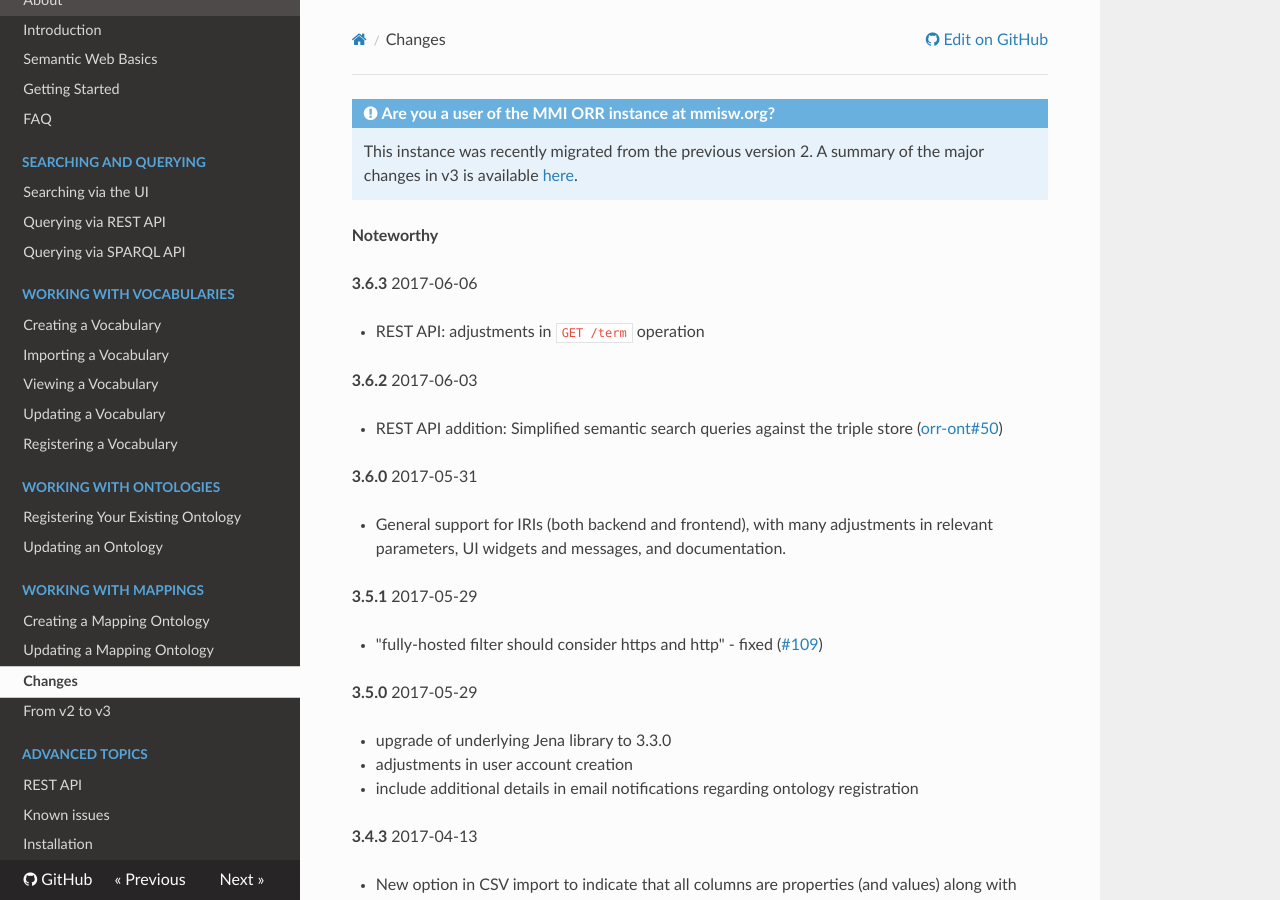
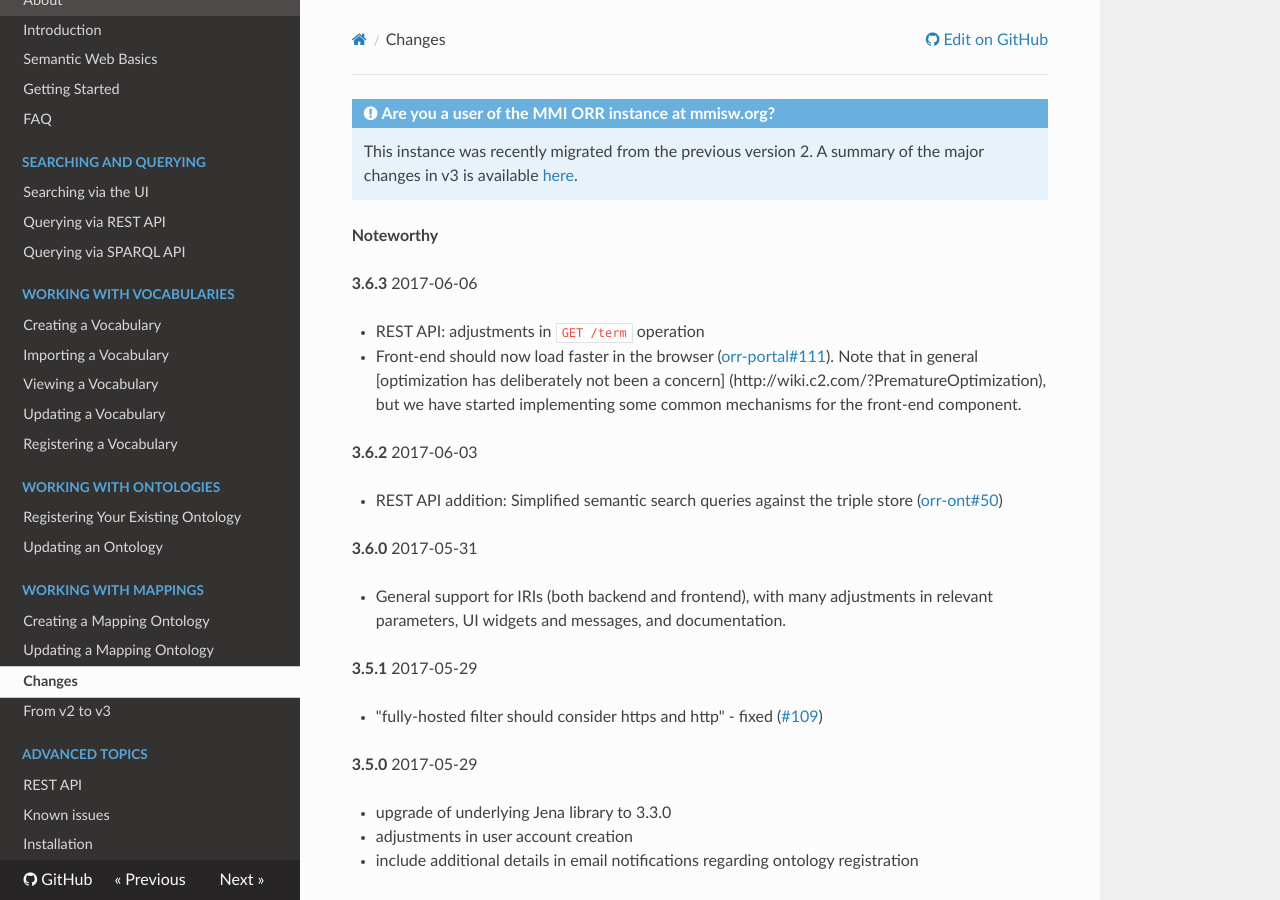
Before and after one commit to mmisw/mmiorr-docs, an MkDocs documentation site: the page built from docs/changes.md, in a window 1280 px wide and 900 px high. Built offline with MkDocs 1.6.1, drawn with Linux system fonts in a browser that asks for light colours; nearby versions of some CDN libraries; old or Windows-style settings are respelled for this version of MkDocs.

Commit message:
3.6.3 - note about better frontend load performance and optimization in general

```diff
--- a/docs/changes.md
+++ b/docs/changes.md
@@ -7,6 +7,9 @@
 **3.6.3** 2017-06-06
 
 - REST API: adjustments in `GET /term` operation
+- Front-end should now load faster in the browser ([orr-portal#111](https://github.com/mmisw/orr-portal/issues/111)).
+  Note that in general [optimization has deliberately not been a concern] (http://wiki.c2.com/?PrematureOptimization),
+  but we have started implementing some common mechanisms for the front-end component.
 
 **3.6.2** 2017-06-03
 
```
